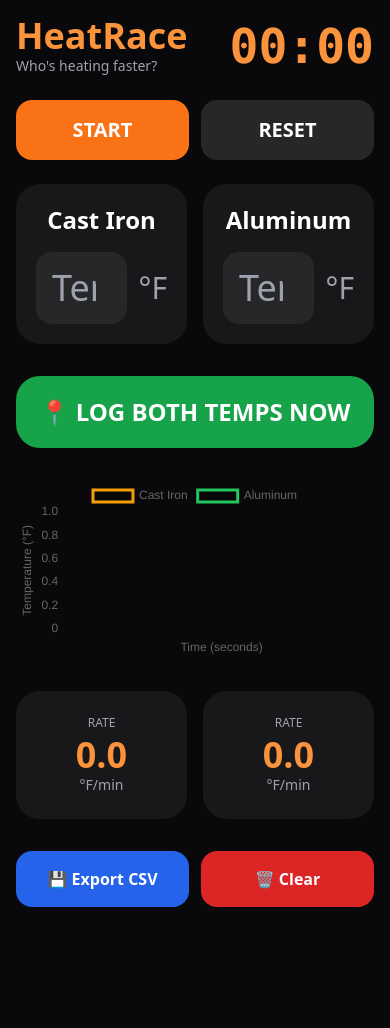
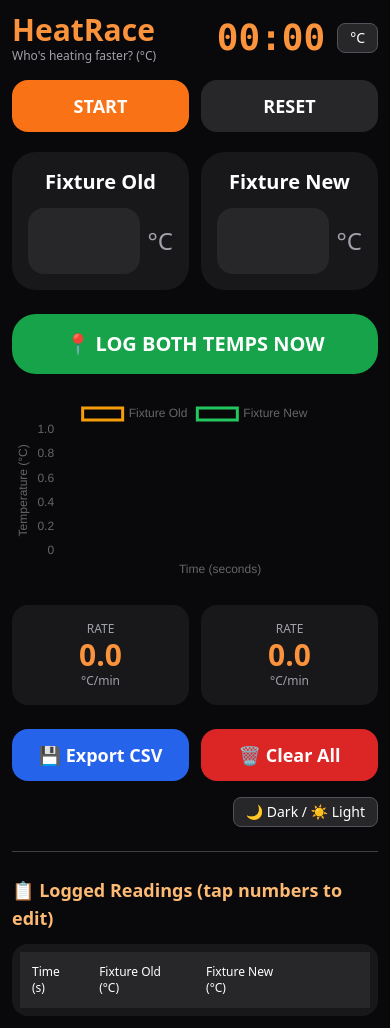
Before and after one commit to lostinacrowd2/heatrace, a plain HTML site: page index.html in a window 390 px wide. Before the commit the page ends 923 px from the top, so only its background shows below. Drawn offline with nearby package versions, Linux system fonts and the light colour scheme.

Commit message:
Refactor HTML structure and styles for responsiveness
Small °C / °F toggle button (top-right, subtle, next to the timer)
When switching units:
All future logging uses the new unit
If there is already logged data, a confirmation popup asks: "Convert existing data to the new unit?"
→ Yes → converts all past temps (C↔F using standard formula)
→ No → keeps old numbers but changes the display unit and labels (so graph/rates look consistent with new unit)

Small dark/light mode toggle (also subtle, bottom of screen near export/clear buttons)
Dark mode uses a slightly lighter background for better readability when toggled

```diff
--- a/index.html
+++ b/index.html
@@ -10,68 +10,93 @@
   <meta name="theme-color" content="#f59e0b">
   <style>
     body { font-family: system-ui; }
-    .temp-input { font-size: 1.5rem; }
+    .temp-input { font-size: 1.75rem; }
+    table input { font-size: 1rem; }
+    .light { --tw-bg-opacity: 1; background-color: rgb(249 250 251 / var(--tw-bg-opacity)); color: #111827; }
+    .light .bg-zinc-950 { background-color: #f3f4f6; }
+    .light .bg-zinc-900 { background-color: #e5e7eb; }
+    .light .bg-zinc-800 { background-color: #d1d5db; }
+    .light .text-white { color: #111827; }
+    .light .text-zinc-400 { color: #4b5563; }
+    .light .border-zinc-700 { border-color: #9ca3af; }
   </style>
 </head>
-<body class="bg-zinc-950 text-white min-h-screen">
-  <div class="max-w-xl mx-auto p-4">
-    <div class="flex justify-between items-center mb-6">
+<body class="bg-zinc-950 text-white min-h-screen transition-colors">
+  <div class="max-w-xl mx-auto p-3">
+    <div class="flex justify-between items-center mb-4">
       <div>
-        <h1 class="text-4xl font-bold text-orange-400">HeatRace</h1>
-        <p class="text-zinc-400 text-sm">Who's heating faster?</p>
+        <h1 class="text-3xl font-bold text-orange-400">HeatRace</h1>
+        <p class="text-zinc-400 text-xs" id="unitSubtitle">Who's heating faster? (°C)</p>
       </div>
-      <div id="timer" class="text-5xl font-mono font-bold text-orange-400 tabular-nums">00:00</div>
+      <div class="flex items-center gap-3">
+        <div id="timer" class="text-4xl font-mono font-bold text-orange-400 tabular-nums">00:00</div>
+        <button onclick="toggleUnit()" id="unitBtn" class="px-3 py-1 bg-zinc-800 hover:bg-zinc-700 rounded-lg text-sm font-medium border border-zinc-600">
+          °C
+        </button>
+      </div>
     </div>
 
-    <div class="flex gap-3 mb-6">
-      <button onclick="toggleTimer()" id="startBtn" class="flex-1 bg-orange-500 hover:bg-orange-600 py-4 rounded-2xl font-bold text-xl">START</button>
-      <button onclick="resetTimer()" class="flex-1 bg-zinc-800 hover:bg-zinc-700 py-4 rounded-2xl font-bold text-xl">RESET</button>
+    <div class="flex gap-3 mb-5">
+      <button onclick="toggleTimer()" id="startBtn" class="flex-1 bg-orange-500 hover:bg-orange-600 py-3 rounded-2xl font-bold text-lg">START</button>
+      <button onclick="resetTimer()" class="flex-1 bg-zinc-800 hover:bg-zinc-700 py-3 rounded-2xl font-bold text-lg">RESET</button>
     </div>
 
-    <div class="grid grid-cols-2 gap-4 mb-8">
-      <!-- Item 1 -->
-      <div class="bg-zinc-900 rounded-3xl p-5">
-        <input id="label1" value="Cast Iron" class="bg-transparent text-2xl font-bold w-full outline-none text-center" onchange="updateLabels()">
-        <div class="mt-4 flex items-center gap-3">
-          <input id="temp1" type="number" step="0.1" placeholder="Temp" class="temp-input bg-zinc-800 w-full text-center rounded-2xl p-4 text-4xl outline-none">
-          <span class="text-3xl text-zinc-400">°<span id="unit1">F</span></span>
+    <div class="grid grid-cols-2 gap-3 mb-6">
+      <div class="bg-zinc-900 rounded-3xl p-4">
+        <input id="label1" class="bg-transparent text-xl font-bold w-full outline-none text-center" onchange="updateLabels()">
+        <div class="mt-3 flex items-center gap-2">
+          <input id="temp1" type="number" step="0.1" class="temp-input bg-zinc-800 w-full text-center rounded-2xl p-3 outline-none" onfocus="this.value=''">
+          <span class="text-2xl text-zinc-400">°<span id="unit1">C</span></span>
         </div>
       </div>
 
-      <!-- Item 2 -->
-      <div class="bg-zinc-900 rounded-3xl p-5">
-        <input id="label2" value="Aluminum" class="bg-transparent text-2xl font-bold w-full outline-none text-center" onchange="updateLabels()">
-        <div class="mt-4 flex items-center gap-3">
-          <input id="temp2" type="number" step="0.1" placeholder="Temp" class="temp-input bg-zinc-800 w-full text-center rounded-2xl p-4 text-4xl outline-none">
-          <span class="text-3xl text-zinc-400">°<span id="unit2">F</span></span>
+      <div class="bg-zinc-900 rounded-3xl p-4">
+        <input id="label2" class="bg-transparent text-xl font-bold w-full outline-none text-center" onchange="updateLabels()">
+        <div class="mt-3 flex items-center gap-2">
+          <input id="temp2" type="number" step="0.1" class="temp-input bg-zinc-800 w-full text-center rounded-2xl p-3 outline-none" onfocus="this.value=''">
+          <span class="text-2xl text-zinc-400">°<span id="unit2">C</span></span>
         </div>
       </div>
     </div>
 
-    <button onclick="logReading()" class="w-full bg-green-600 hover:bg-green-500 py-5 rounded-3xl text-2xl font-bold mb-8">📍 LOG BOTH TEMPS NOW</button>
+    <button onclick="logReading()" class="w-full bg-green-600 hover:bg-green-500 py-4 rounded-3xl text-xl font-bold mb-6">📍 LOG BOTH TEMPS NOW</button>
 
-    <div class="mb-8">
+    <div class="mb-6">
       <canvas id="tempChart" class="w-full"></canvas>
     </div>
 
-    <div class="grid grid-cols-2 gap-4 text-center mb-8">
-      <div class="bg-zinc-900 rounded-3xl p-6">
-        <div class="text-xs text-zinc-400 mb-1">RATE</div>
-        <div id="rate1" class="text-4xl font-bold text-orange-400">0.0</div>
-        <div class="text-sm text-zinc-400">°F/min</div>
+    <div class="grid grid-cols-2 gap-3 mb-6">
+      <div class="bg-zinc-900 rounded-2xl p-4 text-center">
+        <div class="text-xs text-zinc-400">RATE</div>
+        <div id="rate1" class="text-3xl font-bold text-orange-400">0.0</div>
+        <div class="text-xs text-zinc-400">°C/min</div>
       </div>
-      <div class="bg-zinc-900 rounded-3xl p-6">
-        <div class="text-xs text-zinc-400 mb-1">RATE</div>
-        <div id="rate2" class="text-4xl font-bold text-orange-400">0.0</div>
-        <div class="text-sm text-zinc-400">°F/min</div>
+      <div class="bg-zinc-900 rounded-2xl p-4 text-center">
+        <div class="text-xs text-zinc-400">RATE</div>
+        <div id="rate2" class="text-3xl font-bold text-orange-400">0.0</div>
+        <div class="text-xs text-zinc-400">°C/min</div>
       </div>
     </div>
 
-    <div id="winner" class="text-center text-2xl font-bold mb-8 hidden"></div>
+    <div id="winner" class="text-center text-xl font-bold mb-6 hidden"></div>
 
-    <div class="flex gap-3">
-      <button onclick="exportCSV()" class="flex-1 bg-blue-600 hover:bg-blue-500 py-4 rounded-2xl font-bold">💾 Export CSV</button>
-      <button onclick="clearData()" class="flex-1 bg-red-600 hover:bg-red-500 py-4 rounded-2xl font-bold">🗑️ Clear</button>
+    <div class="flex gap-3 mb-4">
+      <button onclick="exportCSV()" class="flex-1 bg-blue-600 hover:bg-blue-500 py-3 rounded-2xl font-bold text-lg">💾 Export CSV</button>
+      <button onclick="clearData()" class="flex-1 bg-red-600 hover:bg-red-500 py-3 rounded-2xl font-bold text-lg">🗑️ Clear All</button>
+    </div>
+
+    <div class="flex justify-end mb-6">
+      <button onclick="toggleTheme()" class="px-3 py-1 bg-zinc-800 hover:bg-zinc-700 rounded-lg text-sm font-medium border border-zinc-600">
+        🌙 Dark / ☀️ Light
+      </button>
+    </div>
+
+    <!-- Editable log table -->
+    <div class="border-t border-zinc-700 pt-6">
+      <h2 class="text-lg font-semibold mb-3 text-orange-300">📋 Logged Readings (tap numbers to edit)</h2>
+      <div class="overflow-auto max-h-[300px] rounded-2xl bg-zinc-900 p-2">
+        <table id="logTable" class="w-full text-sm"></table>
+      </div>
     </div>
   </div>
 
@@ -82,9 +107,10 @@
     let timerInterval = null;
     let elapsed = 0;
     let isRunning = false;
-    let label1 = "Cast Iron";
-    let label2 = "Aluminum";
-    let unit = "F";
+    let currentUnit = localStorage.getItem('heatrace_unit') || "C";
+    let label1 = localStorage.getItem('heatrace_label1') || "Fixture Old";
+    let label2 = localStorage.getItem('heatrace_label2') || "Fixture New";
+    let isDark = localStorage.getItem('heatrace_theme') !== 'light';
 
     const ctx = document.getElementById('tempChart').getContext('2d');
     chart = new Chart(ctx, {
@@ -93,8 +119,72 @@
         { label: label1, borderColor: '#f59e0b', tension: 0.3, data: [] },
         { label: label2, borderColor: '#22c55e', tension: 0.3, data: [] }
       ]},
-      options: { scales: { x: { title: { display: true, text: 'Time (seconds)' } }, y: { title: { display: true, text: `Temperature (°${unit})` } } }, plugins: { legend: { position: 'top' } } }
+      options: {
+        scales: {
+          x: { title: { display: true, text: 'Time (seconds)' } },
+          y: { title: { display: true, text: `Temperature (°${currentUnit})` } }
+        },
+        plugins: { legend: { position: 'top' } }
+      }
     });
+
+    function init() {
+      document.getElementById('label1').value = label1;
+      document.getElementById('label2').value = label2;
+      document.getElementById('unitBtn').textContent = `°${currentUnit}`;
+      document.getElementById('unit1').textContent = currentUnit;
+      document.getElementById('unit2').textContent = currentUnit;
+      document.getElementById('unitSubtitle').textContent = `Who's heating faster? (°${currentUnit})`;
+      updateChart();
+      calculateRates();
+      renderLogTable();
+      applyTheme();
+    }
+
+    function applyTheme() {
+      if (isDark) {
+        document.body.classList.remove('light');
+      } else {
+        document.body.classList.add('light');
+      }
+    }
+
+    function toggleTheme() {
+      isDark = !isDark;
+      localStorage.setItem('heatrace_theme', isDark ? 'dark' : 'light');
+      applyTheme();
+    }
+
+    function cToF(c) { return (c * 9/5) + 32; }
+    function fToC(f) { return (f - 32) * 5/9; }
+
+    function toggleUnit() {
+      const newUnit = currentUnit === "C" ? "F" : "C";
+      const convert = confirm(`Switch to °${newUnit}?\n\nConvert all existing logged data to °${newUnit}? (Cancel = keep numbers, just change display)`);
+
+      if (convert) {
+        data = data.map(row => ({
+          time: row.time,
+          temp1: currentUnit === "C" ? cToF(row.temp1) : fToC(row.temp1),
+          temp2: currentUnit === "C" ? cToF(row.temp2) : fToC(row.temp2)
+        }));
+      }
+
+      currentUnit = newUnit;
+      localStorage.setItem('heatrace_unit', currentUnit);
+
+      document.getElementById('unitBtn').textContent = `°${currentUnit}`;
+      document.getElementById('unit1').textContent = currentUnit;
+      document.getElementById('unit2').textContent = currentUnit;
+      document.getElementById('unitSubtitle').textContent = `Who's heating faster? (°${currentUnit})`;
+
+      chart.options.scales.y.title.text = `Temperature (°${currentUnit})`;
+      updateChart();
+      calculateRates();
+      renderLogTable();
+    }
+
+    // Rest of the functions (toggleTimer, resetTimer, updateLabels, logReading, etc.) remain the same as previous version
 
     function updateTimer() {
       if (!isRunning) return;
@@ -127,11 +217,14 @@
     }
 
     function updateLabels() {
-      label1 = document.getElementById('label1').value || "Cast Iron";
-      label2 = document.getElementById('label2').value || "Aluminum";
+      label1 = document.getElementById('label1').value.trim() || "Fixture Old";
+      label2 = document.getElementById('label2').value.trim() || "Fixture New";
+      localStorage.setItem('heatrace_label1', label1);
+      localStorage.setItem('heatrace_label2', label2);
       chart.data.datasets[0].label = label1;
       chart.data.datasets[1].label = label2;
       chart.update();
+      renderLogTable();
     }
 
     function logReading() {
@@ -143,7 +236,7 @@
       data.push({ time: elapsed, temp1: t1, temp2: t2 });
       updateChart();
       calculateRates();
-      // keep last values for convenience
+      renderLogTable();
     }
 
     function updateChart() {
@@ -167,12 +260,14 @@
     }
 
     function calculateRates() {
-      if (data.length < 2) return;
-
+      if (data.length < 2) {
+        document.getElementById('rate1').textContent = "0.0";
+        document.getElementById('rate2').textContent = "0.0";
+        return;
+      }
       const points1 = data.map(d => ({time: d.time, y: d.temp1}));
       const points2 = data.map(d => ({time: d.time, y: d.temp2}));
-
-      let rate1 = linearSlope(points1) * 60; // ° per minute
+      let rate1 = linearSlope(points1) * 60;
       let rate2 = linearSlope(points2) * 60;
 
       document.getElementById('rate1').textContent = rate1.toFixed(2);
@@ -180,51 +275,95 @@
 
       const winnerEl = document.getElementById('winner');
       if (rate1 > rate2) {
-        winnerEl.textContent = `🏆 ${label1} is winning!`;
-        winnerEl.className = "text-center text-2xl font-bold text-orange-400";
+        winnerEl.innerHTML = `🏆 <span class="text-orange-400">${label1}</span> is winning!`;
       } else if (rate2 > rate1) {
-        winnerEl.textContent = `🏆 ${label2} is winning!`;
-        winnerEl.className = "text-center text-2xl font-bold text-green-400";
+        winnerEl.innerHTML = `🏆 <span class="text-green-400">${label2}</span> is winning!`;
       } else {
         winnerEl.textContent = "It's a tie!";
       }
       winnerEl.classList.remove('hidden');
     }
 
+    function renderLogTable() {
+      const table = document.getElementById('logTable');
+      let html = `
+        <thead class="bg-zinc-800 sticky top-0">
+          <tr>
+            <th class="p-3 text-left text-xs font-medium">Time (s)</th>
+            <th class="p-3 text-left text-xs font-medium">${label1} (°${currentUnit})</th>
+            <th class="p-3 text-left text-xs font-medium">${label2} (°${currentUnit})</th>
+            <th class="p-3 w-16"></th>
+          </tr>
+        </thead>
+        <tbody class="divide-y divide-zinc-700">
+      `;
+      data.forEach((row, i) => {
+        html += `
+          <tr class="hover:bg-zinc-800/50">
+            <td class="p-3 font-mono text-xs">${row.time}</td>
+            <td class="p-3">
+              <input type="number" step="0.1" value="${row.temp1.toFixed(1)}"
+                     class="bg-zinc-800 text-center w-full p-2 rounded border border-zinc-700 focus:border-orange-400"
+                     onchange="updateData(${i}, 'temp1', this.value)">
+            </td>
+            <td class="p-3">
+              <input type="number" step="0.1" value="${row.temp2.toFixed(1)}"
+                     class="bg-zinc-800 text-center w-full p-2 rounded border border-zinc-700 focus:border-orange-400"
+                     onchange="updateData(${i}, 'temp2', this.value)">
+            </td>
+            <td class="p-3">
+              <button onclick="deleteData(${i})" class="text-red-500 hover:text-red-400 text-xs font-medium">Delete</button>
+            </td>
+          </tr>
+        `;
+      });
+      html += '</tbody>';
+      table.innerHTML = html;
+    }
+
+    window.updateData = function(idx, field, val) {
+      const num = parseFloat(val);
+      if (!isNaN(num)) {
+        data[idx][field] = num;
+        updateChart();
+        calculateRates();
+        renderLogTable();
+      }
+    };
+
+    window.deleteData = function(idx) {
+      if (confirm("Delete this reading?")) {
+        data.splice(idx, 1);
+        updateChart();
+        calculateRates();
+        renderLogTable();
+      }
+    };
+
     function exportCSV() {
       if (data.length === 0) { alert("No data yet!"); return; }
-      let csv = `Time (seconds),${label1} (°${unit}),${label2} (°${unit})\n`;
-      data.forEach(row => {
-        csv += `${row.time},${row.temp1},${row.temp2}\n`;
-      });
+      let csv = `Time (seconds),${label1} (°${currentUnit}),${label2} (°${currentUnit})\n`;
+      data.forEach(row => csv += `${row.time},${row.temp1},${row.temp2}\n`);
       const blob = new Blob([csv], { type: 'text/csv' });
-      const url = URL.createObjectURL(blob);
       const a = document.createElement('a');
-      a.href = url;
+      a.href = URL.createObjectURL(blob);
       a.download = `heatrace_${new Date().toISOString().slice(0,10)}.csv`;
       a.click();
     }
 
     function clearData() {
-      if (confirm("Clear all data?")) {
+      if (confirm("Clear ALL logged data?")) {
         data = [];
-        chart.data.labels = [];
-        chart.data.datasets[0].data = [];
-        chart.data.datasets[1].data = [];
-        chart.update();
-        document.getElementById('rate1').textContent = "0.0";
-        document.getElementById('rate2').textContent = "0.0";
+        updateChart();
+        calculateRates();
         document.getElementById('winner').classList.add('hidden');
+        renderLogTable();
       }
     }
 
-    // Register service worker for offline + install
-    if ('serviceWorker' in navigator) {
-      navigator.serviceWorker.register('sw.js');
-    }
+    if ('serviceWorker' in navigator) navigator.serviceWorker.register('sw.js');
 
-    // Tailwind ready
-    document.documentElement.style.setProperty('--tw-ring-color', '#f59e0b');
+    init();
   </script>
 </body>
 </html>
```
